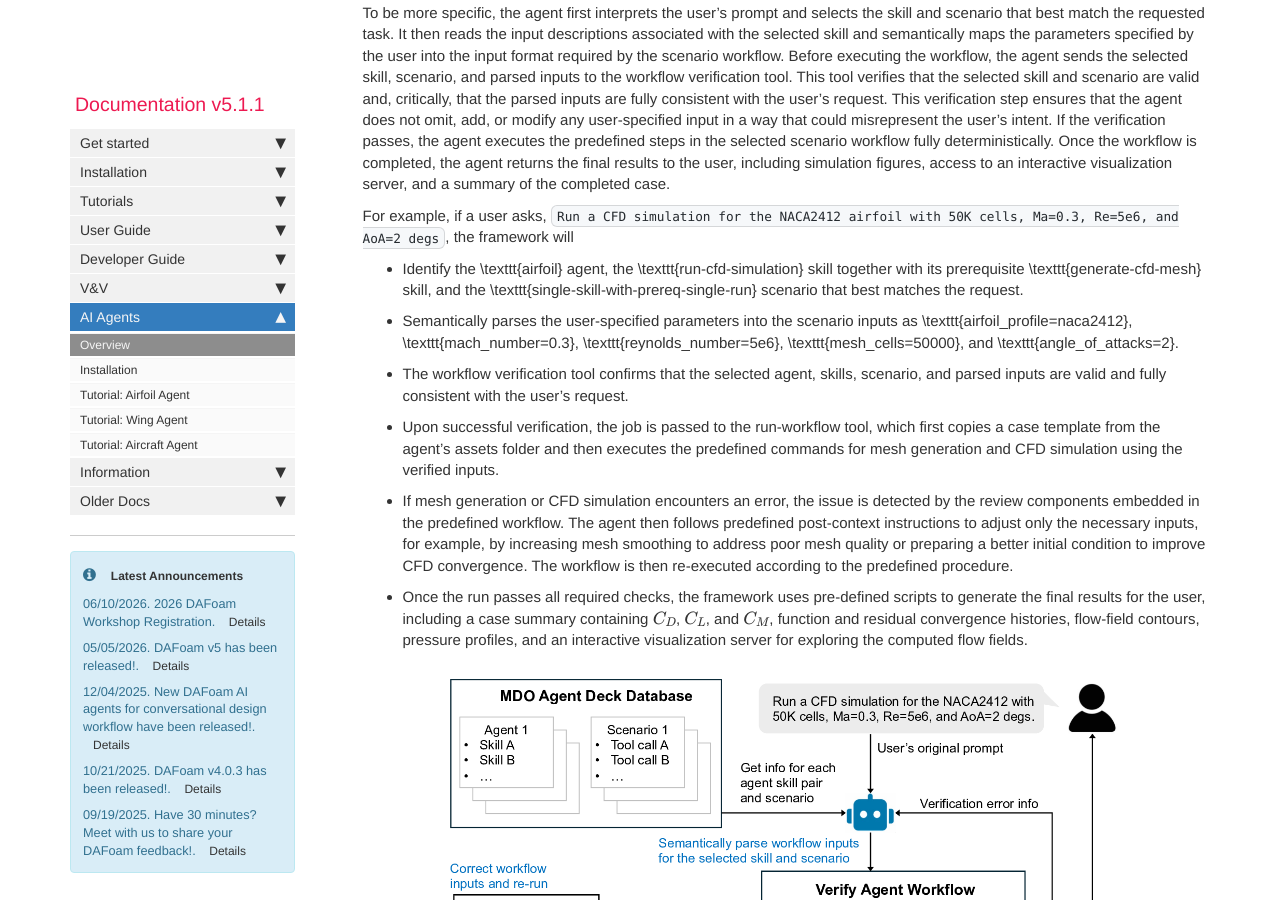
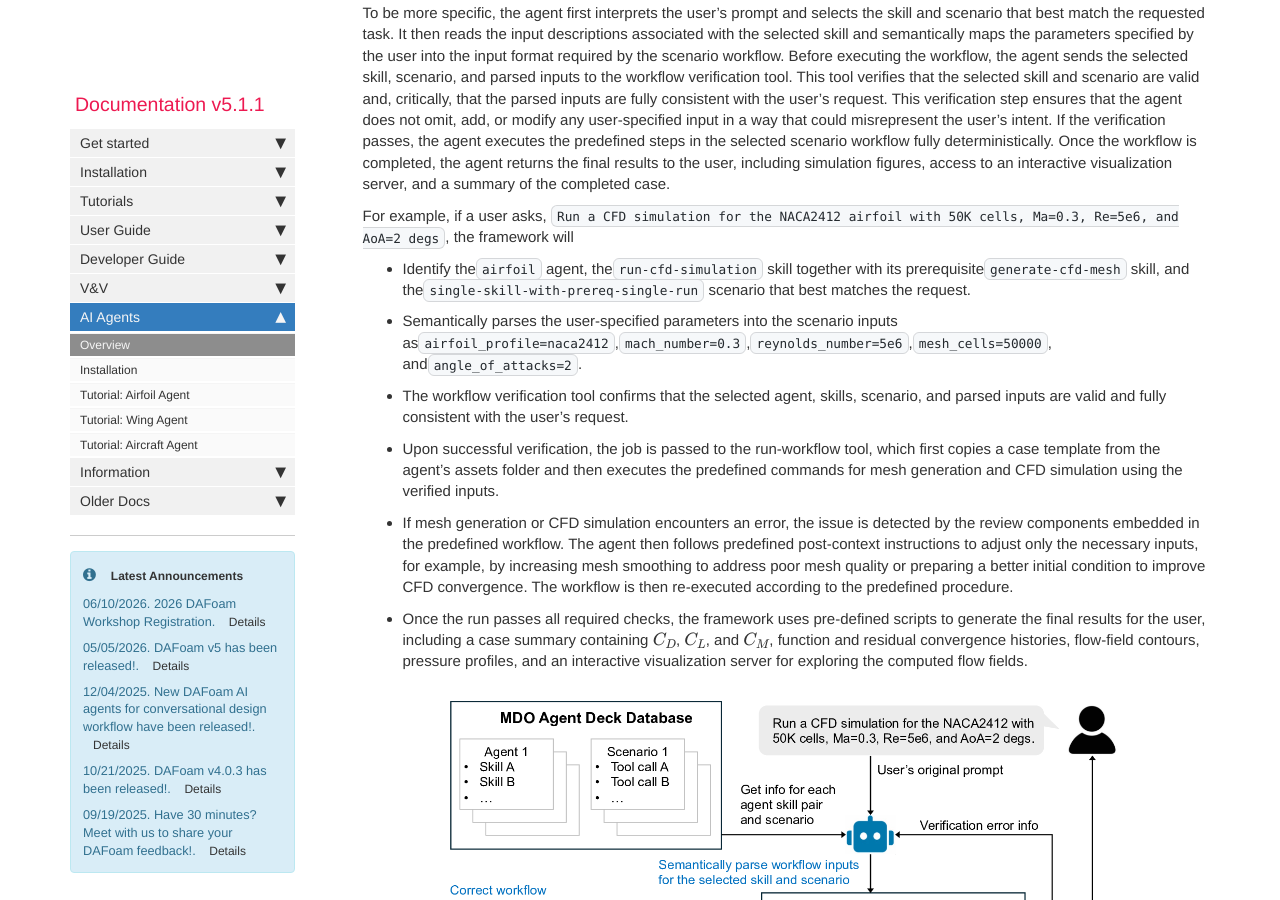
Before and after one commit to DAFoam/DAFoam.github.io, a Jekyll site: the page built from pages/mydoc/mydoc_ai_agent_overview.md, in a window 1280 px wide and 900 px high, scrolled down 1063 px. Built offline with Jekyll 4.4.1, drawn with Linux system fonts in a browser that asks for light colours; comment, search, counter and statistics services are not loaded.

Commit message:
content update

```diff
--- a/pages/mydoc/mydoc_ai_agent_overview.md
+++ b/pages/mydoc/mydoc_ai_agent_overview.md
@@ -31,9 +31,9 @@ If the verification passes, the agent executes the predefined steps in the selec
 
 For example, if a user asks, `Run a CFD simulation for the NACA2412 airfoil with 50K cells, Ma=0.3, Re=5e6, and AoA=2 degs`, the framework will
 
-- Identify the \texttt{airfoil} agent, the \texttt{run-cfd-simulation} skill together with its prerequisite \texttt{generate-cfd-mesh} skill, and the \texttt{single-skill-with-prereq-single-run} scenario that best matches the request.
+- Identify the`airfoil` agent, the`run-cfd-simulation` skill together with its prerequisite`generate-cfd-mesh` skill, and the`single-skill-with-prereq-single-run` scenario that best matches the request.
 
-- Semantically parses the user-specified parameters into the scenario inputs as \texttt{airfoil\_profile=naca2412}, \texttt{mach\_number=0.3}, \texttt{reynolds\_number=5e6}, \texttt{mesh\_cells=50000}, and \texttt{angle\_of\_attacks=2}.
+- Semantically parses the user-specified parameters into the scenario inputs as`airfoil_profile=naca2412`,`mach_number=0.3`,`reynolds_number=5e6`,`mesh_cells=50000`, and`angle_of_attacks=2`.
 
 - The workflow verification tool confirms that the selected agent, skills, scenario, and parsed inputs are valid and fully consistent with the user's request.
 
```
